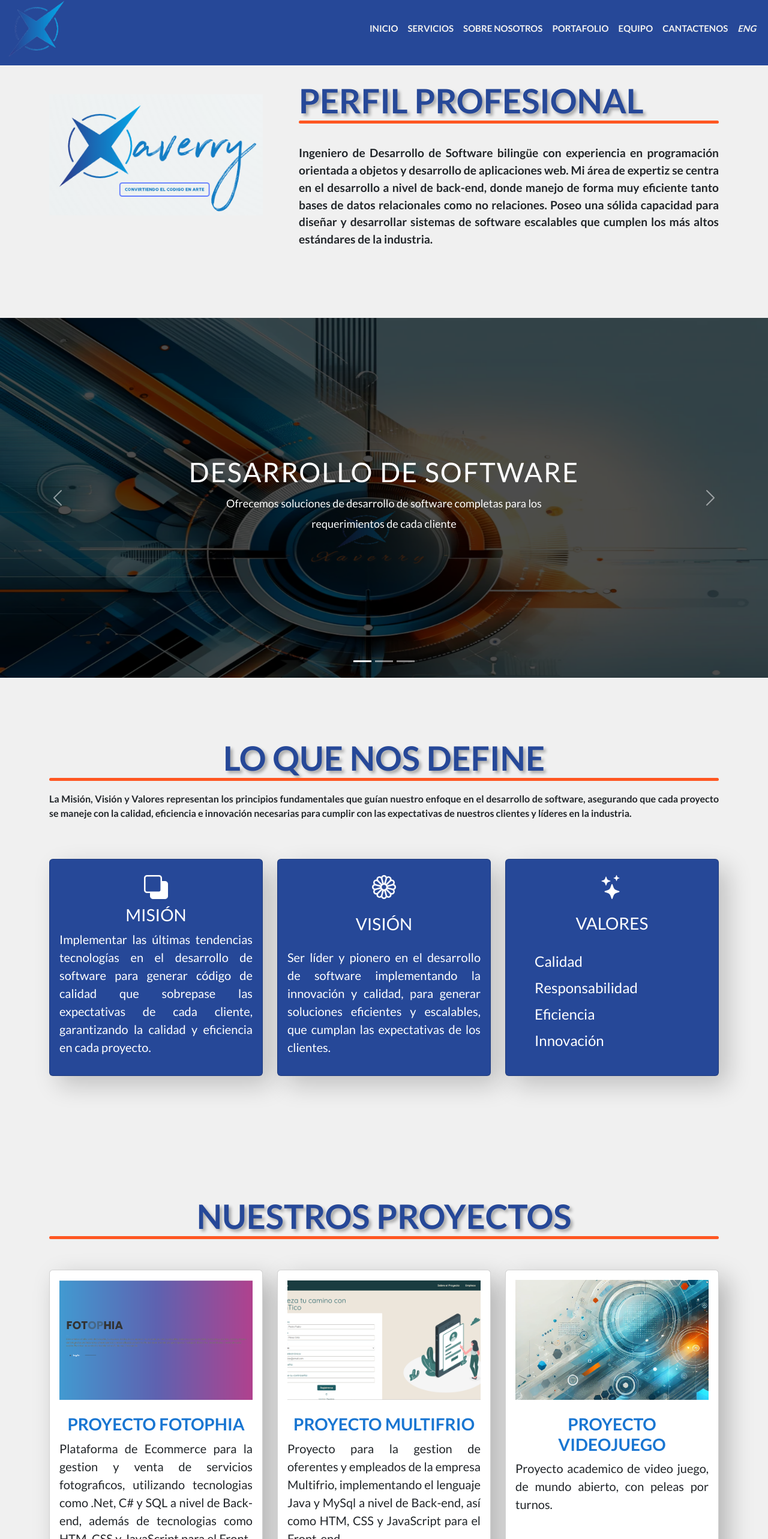
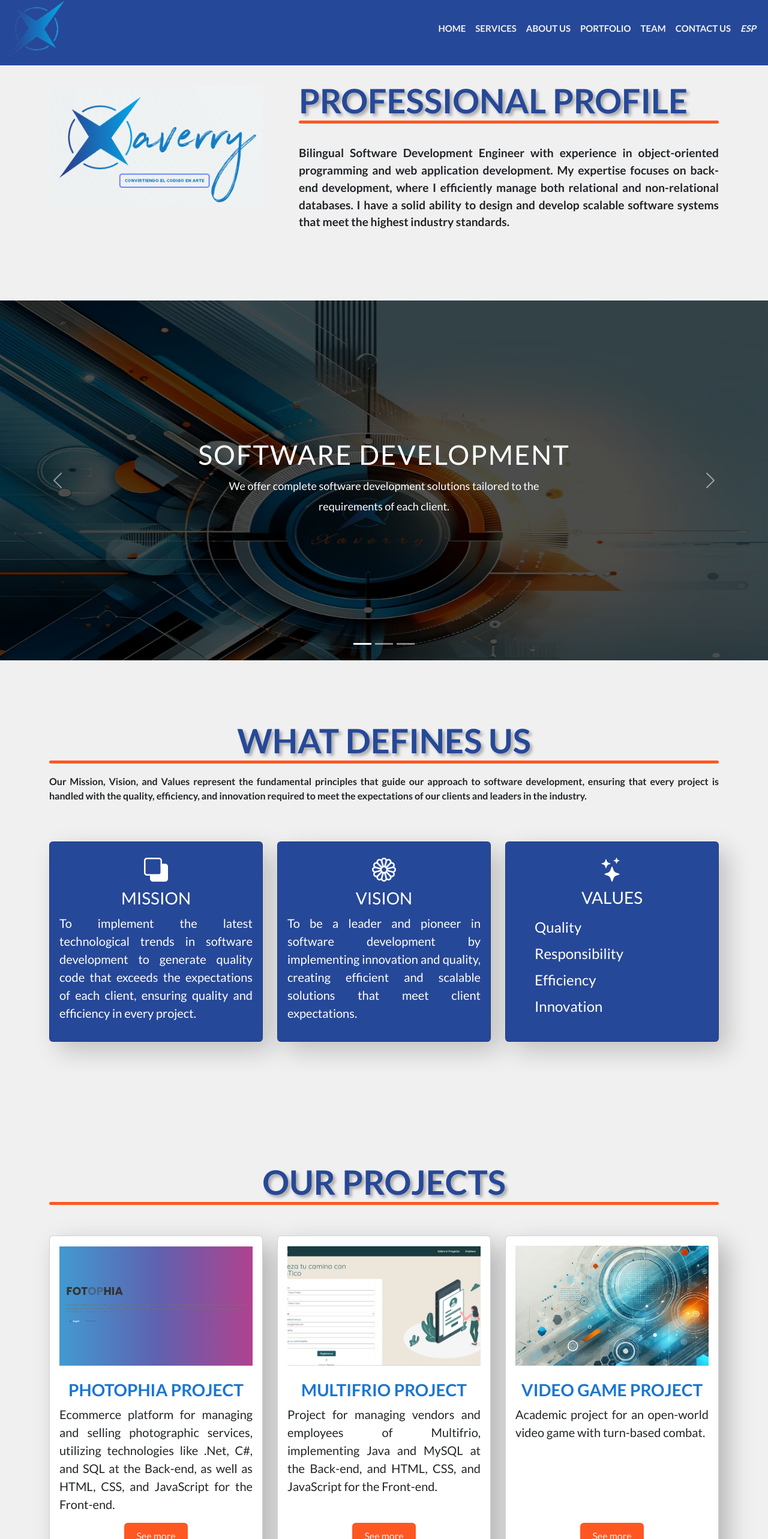
Before and after one commit to Xaverry/ProyectoFinal, a plain HTML site: page index.html in a window 1280 px wide. Shown: the part 14-2580 px from the top of the page at 60% size. Drawn offline with nearby package versions, Linux system fonts and the light colour scheme.

Commit message:
Update index.html

```diff
--- a/index.html
+++ b/index.html
@@ -31,26 +31,26 @@
           <div class="collapse navbar-collapse" id="navbarSupportedContent">
             <ul class="navbar-nav ms-auto mb-2 mb-lg-0">
               <li class="nav-item">
-                <a class="nav-link" href="#about">Inicio</a>
+                <a class="nav-link" href="#about">Home</a>
               </li>
               <li class="nav-item">
-                <a class="nav-link" href="#carouselExampleCaptions">Servicios</a>
+                <a class="nav-link" href="#carouselExampleCaptions">Services</a>
               </li>
               <li class="nav-item">
-                <a class="nav-link" href="#defineUs">Sobre nosotros</a>
+                <a class="nav-link" href="#defineUs">About Us</a>
               </li>
               <li class="nav-item">
-                <a class="nav-link" href="#portfolio">Portafolio</a>
+                <a class="nav-link" href="#portfolio">Portfolio</a>
               </li>
               <li class="nav-item">
-                <a class="nav-link" href="#team">Equipo</a>
+                <a class="nav-link" href="#team">Team</a>
               </li>
               <li class="nav-item">
-                <a class="nav-link" href="#contact">Cantactenos</a>
+                <a class="nav-link" href="#contact">Contact Us</a>
               </li>
               <li class="nav-item">
-                <a class="nav-link" href="/UsIndex.html" style="display: flex; align-items: center;">
-                  <i class="bi" >ENG</i>
+                <a class="nav-link" href="/index.html" style="display: flex; align-items: center;">
+                  <i class="bi" >ESP</i>
                 </a>
               </li>
             </ul>
@@ -69,13 +69,12 @@
                     </div>
                 </div>
                 <div id="#profileDescription" class="col-lg-8 col-md-12 col-12 ps-lg-5 mt-md-5">
-                    <h1 class="titleH1">Perfil profesional<br><!--Pensar si agrego algo en el salto de linea--></h1>
+                    <h1 class="titleH1">Professional profile<br><!--Pensar si agrego algo en el salto de linea--></h1>
                     <div class="about-text">
-                        <p class="profileParraf">Ingeniero de Desarrollo de Software bilingüe con experiencia en programación
-                            orientada a objetos y desarrollo de aplicaciones web. Mi área de expertiz se centra
-                            en el desarrollo a nivel de back-end, donde manejo de forma muy eficiente tanto bases de datos
-                            relacionales como no relaciones. Poseo una sólida capacidad para diseñar y desarrollar sistemas de
-                            software escalables que cumplen los más altos estándares de la industria.</p>
+                        <p class="profileParraf">Bilingual Software Development Engineer with experience in object-oriented programming
+                            and web application development. My expertise focuses on back-end development, where
+                            I efficiently manage both relational and non-relational databases. I have a solid ability to
+                            design and develop scalable software systems that meet the highest industry standards. </p>
                     </div>
                 </div>
             </div>
@@ -93,8 +92,8 @@
           <div class="carousel-item active">
             <img src="images/RepichudoLogo.PNG" class="d-block w-100" alt="...">
             <div class="carousel-caption">
-              <h5>Desarrollo de software</h5>
-              <p>Ofrecemos soluciones de desarrollo de software completas para los requerimientos de cada cliente</p>
+              <h5>Software Development</h5>
+              <p>We offer complete software development solutions tailored to the requirements of each client.</p>
               <!--<p><a href="" class="btn btn-warning mt-3">Ver más</a></p>-->
             </div>
           </div>
@@ -102,7 +101,7 @@
             <img src="images/Actualizada - Xaverry.PNG" class="d-block w-100" alt="...">
             <div class="carousel-caption">
               <h5>Back-end</h5>
-              <p>Especialistas en codigo a nivel de back-end para la seguridad de nuestros clientes</p>
+              <p>Specialists in back-end code to ensure the security of our clients.</p>
               <!--<p><a href="" class="btn btn-warning mt-3">Ver más</a></p>-->
             </div>
           </div>
@@ -110,7 +109,7 @@
             <img src="images/XaverryJarvis.PNG" class="d-block w-100" alt="...">
             <div class="carousel-caption">
               <h5>Front-end</h5>
-              <p>Implementamos las tecnologías más innovadoras y actuales en el desarrollo Front-end</p>
+              <p>We implement the most innovative and current technologies in Front-end development.</p>
               <!--<p><a href="" class="btn btn-warning mt-3">Ver más</a></p>-->
             </div>
           </div>
@@ -131,10 +130,9 @@
             <div class="row">
                 <div class="col-md-12">
                     <div class="section-header text-center pb-5">
-                        <h1 class="titleH1">Lo que nos define</h1>
-                        <p class="defineUsParraf">La Misión, Visión y Valores representan los principios fundamentales que guían nuestro enfoque en el desarrollo de software,
-                            asegurando que cada proyecto se maneje con la calidad, eficiencia e innovación necesarias para cumplir con las expectativas
-                            de nuestros clientes y líderes en la industria.</p>
+                        <h1 class="titleH1">What Defines Us</h1>
+                        <p class="defineUsParraf">Our Mission, Vision, and Values represent the fundamental principles that guide our approach to software development,
+                            ensuring that every project is handled with the quality, efficiency, and innovation required to meet the expectations of our clients and leaders in the industry.</p>
                     </div>
                 </div>
             </div>
@@ -144,9 +142,9 @@
                     <div id="cardDefineUS" class="card text-white text-center bp-2">
                         <div id="cardDefineUBody" class="card-body">
                             <i id="iTag" class="bi bi-subtract"></i>
-                            <h3 class="card-title">MISIÓN</h3>
-                            <p class="lead">Implementar las últimas tendencias tecnologías en el desarrollo de software para generar código de calidad que sobrepase las expectativas
-                            de cada cliente, garantizando la calidad y eficiencia en cada proyecto.</p>
+                            <h3 class="card-title">MISSION</h3>
+                            <p class="lead">To implement the latest technological trends in software development to generate quality code that exceeds the expectations of
+                                each client, ensuring quality and efficiency in every project.</p>
                         </div>
                     </div>
                 </div>
@@ -155,9 +153,9 @@
                     <div id="cardDefineUS" class="card text-white text-center bp-2">
                         <div id="cardDefineUBody" class="card-body">
                             <i id="iTag" class="bi bi-flower1"></i>
-                            <h3 class="card-title">VISIÓN</h3>
-                            <p class="lead">Ser líder y pionero en el desarrollo de software implementando la innovación y calidad, para generar soluciones eficientes y escalables, que cumplan
-                            las expectativas de los clientes.</p>
+                            <h3 class="card-title">VISION</h3>
+                            <p class="lead">To be a leader and pioneer in software development by implementing innovation and quality, creating efficient and scalable solutions
+                                that meet client expectations.</p>
                         </div>
                     </div>
                 </div>
@@ -166,12 +164,12 @@
                     <div id="cardDefineUS" class="card text-white text-center bp-2">
                         <div id="cardDefineUBody" class="card-body">
                             <i id="iTag" class="bi bi-stars"></i>
-                            <h3 class="card-title">VALORES</h3>
+                            <h3 class="card-title">VALUES</h3>
                             <ul>
-                                <li class="value-item" data-description="Descripción de Calidad">Calidad</li>
-                                <li class="value-item" data-description="Descripción de Responsabilidad">Responsabilidad</li>
-                                <li class="value-item" data-description="Descripción de Eficiencia">Eficiencia</li>
-                                <li class="value-item" data-description="Descripción de Innovación">Innovación</li>
+                                <li class="value-item" data-description="Descripción de Calidad">Quality</li>
+                                <li class="value-item" data-description="Descripción de Responsabilidad">Responsibility</li>
+                                <li class="value-item" data-description="Descripción de Eficiencia">Efficiency</li>
+                                <li class="value-item" data-description="Descripción de Innovación">Innovation</li>
                             </ul>
                         </div>
                     </div>
@@ -181,7 +179,7 @@
                 <div id="descriptionPopup" class="description-popup">
                     <div class="popup-content">
                         <p id="descriptionText"></p>
-                        <button id="closePopup" class="btn btn-danger">Cerrar</button>
+                        <button id="closePopup" class="btn btn-danger">Close</button>
                     </div>
                 </div>
 
@@ -196,7 +194,7 @@
             <div class="row">
                 <div class="col-md-12">
                     <div class="section-header text-center pb-5">
-                        <h1 class="titleH1">Nuestros proyectos</h1>
+                        <h1 class="titleH1">Our projects</h1>
                     </div>
                 </div>
             </div>
@@ -209,10 +207,10 @@
                             <div class="img-area mb-4">
                                 <img src="images/ProyectoEcommerce.png" alt="" class="img-fluid">
                             </div>
-                            <h3 id="titleH3" class="card-title">Proyecto Fotophia</h3>
-                            <p class="lead">Plataforma de Ecommerce para la gestion y venta de servicios fotograficos, utilizando tecnologias como .Net, C# y SQL a nivel de Back-end, además de
-                                tecnologias como HTM, CSS y JavaScript para el Front-end</p>
-                            <button id="btn-portfolio" class="btn">Ver más</button>
+                            <h3 id="titleH3" class="card-title">Photophia Project</h3>
+                            <p class="lead">Ecommerce platform for managing and selling photographic services, utilizing technologies like .Net, C#, and SQL at the Back-end,
+                                as well as HTML, CSS, and JavaScript for the Front-end.</p>
+                            <button id="btn-portfolio" class="btn">See more</button>
                         </div>
                     </div>
                 </div>
@@ -223,9 +221,9 @@
                             <div class="img-area mb-4">
                                 <img src="images/ProyectoTalenTico.png" alt="" class="img-fluid">
                             </div>
-                            <h3 id="titleH3" class="card-title">Proyecto Multifrio</h3>
-                            <p class="lead">Proyecto para la gestion de oferentes y empleados de la empresa Multifrio, implementando el lenguaje Java y MySql a nivel de Back-end, así como HTM, CSS y JavaScript para el Front-end</p>
-                            <button id="btn-portfolio" class="btn">Ver más</button>
+                            <h3 id="titleH3" class="card-title">Multifrio Project</h3>
+                            <p class="lead">Project for managing vendors and employees of Multifrio, implementing Java and MySQL at the Back-end, and HTML, CSS, and JavaScript for the Front-end.</p>
+                            <button id="btn-portfolio" class="btn">See more</button>
                         </div>
                     </div>
                 </div>
@@ -236,9 +234,9 @@
                             <div class="img-area mb-4">
                                 <img src="images/Fondo IA.webp" alt="" class="img-fluid">
                             </div>
-                            <h3 id="titleH3" class="card-title">Proyecto Videojuego</h3>
-                            <p class="lead">Proyecto academico de video juego, de mundo abierto, con peleas por turnos.</p>
-                            <button id="btn-portfolio" class="btn">Ver más</button>
+                            <h3 id="titleH3" class="card-title">Video Game Project</h3>
+                            <p class="lead">Academic project for an open-world video game with turn-based combat.</p>
+                            <button id="btn-portfolio" class="btn">See more</button>
                         </div>
                     </div>
                 </div>
@@ -249,9 +247,9 @@
                             <div class="img-area mb-4">
                                 <img src="images/ProyectoTalenTico.png" alt="" class="img-fluid">
                             </div>
-                            <h3 id="titleH3" class="card-title">Proyecto Talen-tico</h3>
-                            <p class="lead">Proyecto academico simulando la plataforma LinkedIn, en el cual se ha implementando el lenguaje Java y MySql a nivel de Back-end, así como HTM, CSS y JavaScript para el Front-end</p>
-                            <button id="btn-portfolio" class="btn">Ver más</button>
+                            <h3 id="titleH3" class="card-title">Talen-tico Project</h3>
+                            <p class="lead">Academic project simulating the LinkedIn platform, using Java and MySQL at the Back-end, and HTML, CSS, and JavaScript for the Front-end.</p>
+                            <button id="btn-portfolio" class="btn">See more</button>
                         </div>
                     </div>
                 </div>
@@ -262,9 +260,9 @@
                             <div class="img-area mb-4">
                                 <img src="images/ProyectoLandingByteOps.png" alt="" class="img-fluid">
                             </div>
-                            <h3 id="titleH3" class="card-title">Proyecto Byte-Ops</h3>
-                            <p class="lead">Proyecto academico en la cual se creo una landing page en visual studio, utilizando HTM, CSS y JavaScript</p>
-                            <button id="btn-portfolio" class="btn">Ver más</button>
+                            <h3 id="titleH3" class="card-title">Byte-Ops Project</h3>
+                            <p class="lead">Academic project where a landing page was created in Visual Studio using HTML, CSS, and JavaScript.</p>
+                            <button id="btn-portfolio" class="btn">See more</button>
                         </div>
                     </div>
                 </div>
@@ -275,10 +273,9 @@
                             <div class="img-area mb-4">
                                 <img src="images/RepichudoLogo.PNG" alt="" class="img-fluid">
                             </div>
-                            <h3 id="titleH3" class="card-title">Proyecto Gestión Taller</h3>
-                            <p class="lead">Plataforma web para la gestion de las horas hombre de un taller de fabricación de ductos, utilizando tecnologias como .Net, C# y SQL a nivel de Back-end, además de
-                                tecnologias como HTM, CSS y JavaScript para el Front-end</p>
-                            <button id="btn-portfolio" class="btn">Ver más</button>
+                            <h3 id="titleH3" class="card-title">Workshop Management Project</h3>
+                            <p class="lead">Web platform for managing labor hours in a duct fabrication workshop, utilizing technologies such as .Net, C#, and SQL at the Back-end, along with HTML, CSS, and JavaScript for the Front-end.</p>
+                            <button id="btn-portfolio" class="btn">See more</button>
                         </div>
                     </div>
                 </div>
@@ -293,7 +290,7 @@
         <div class="row">
             <div class="col-md-12">
                 <div class="section-header text-center pb-5">
-                    <h1 class="titleH1">Nuestro equipo</h1>
+                    <h1 class="titleH1">Our team</h1>
                 </div>
             </div>
         </div>
@@ -314,14 +311,16 @@
                     <div class="card-body">
                         <img src="images/Xaverry.jpg" alt="" class="img-fluid rounded-circle">
                         <h3 class="card-title py-2" id="titleH2">Jose Antonio Chaverri Cespedes</h3>
-                        <p class="card-text">Soy un profesional comprometido con la excelencia en cada proyecto, tanto en el ámbito personal como profesional.
-                            Estoy enfocado en un crecimiento constante y en superar mis propios límites, lo que me ha permitido alcanzar títulos en Ingeniería de Software e Ingeniería Mecánica,
-                            consolidando una formación integral y multidisciplinaria.</p>
+                        <p class="card-text">I am a professional committed to excellence in every project, both personally and professionally.
+                            I am focused on constant growth and surpassing my own limits, which has allowed me to earn degrees in Software Engineering and Mechanical Engineering,
+                            consolidating a comprehensive and multidisciplinary background.</p>
                         <div class="cv-container">
-                            <a href="https://drive.google.com/file/d/1luWbvn88flFW489P6AdN2aR5yzXF5tWg/view?usp=drive_link">
-                                <i id="download-icon" class="bi bi-download"></i>
-                            </a>
-                            <span class="cv-label">Curriculo </span>
+                            <div class="cv-container">
+                                <a href="https://drive.google.com/file/d/1Ftf3P0a4yZIUU8t0XamBy4GLtvEYE9aI/view?usp=drive_link">
+                                    <i id="download-icon" class="bi bi-download"></i>
+                                </a>
+                                <span class="cv-label">Curriculum </span>
+                            </div>
                         </div>
                     </div>
                 </div>
@@ -341,7 +340,7 @@
         <div class="row">
             <div class="col-md-12">
                 <div class="section-header text-center pb-5">
-                    <h1 class="titleH1">Contactenos</h1>
+                    <h1 class="titleH1">contact Us</h1>
                 </div>
             </div>
         </div>
@@ -359,26 +358,26 @@
                                         <div id="formContainer" class="row">
                                             <div class="col-md-12">
                                                 <div class="mb-3">
-                                                    <input type="text" class="form-control" required placeholder="Nombre">
+                                                    <input type="text" class="form-control" required placeholder="NAme">
                                                 </div>
                                             </div>
                                             <div class="col-md-12">
                                                 <div class="mb-3">
-                                                    <input type="email" class="form-control" required placeholder="Correo">
+                                                    <input type="email" class="form-control" required placeholder="Email">
                                                 </div>
                                             </div>
                                             <div class="col-md-12">
                                                 <div class="mb-3">
-                                                    <input type="text" class="form-control" required placeholder="telefono">
+                                                    <input type="text" class="form-control" required placeholder="Phone">
                                                 </div>
                                             </div>
                                             <div class="col-md-12">
                                                 <div class="mb-3">
-                                                    <textarea rows="3" required class="form-control" placeholder="Indique su comentario"></textarea>
+                                                    <textarea rows="3" required class="form-control" placeholder="Indicate your comment"></textarea>
                                                 </div>
                                             </div>
                                             <div class="btn-container">
-                                                <button id="btn-form" class="btn btn-lg btn-block mt-3">Enviar</button>
+                                                <button id="btn-form" class="btn btn-lg btn-block mt-3">Send</button>
                                             </div>
                                         </div>
                                     </form>
@@ -438,7 +437,7 @@
 
             <div class="menu-footer-section">
                 <div class="footer-creds">
-                    <p>©Copyright 2024 - Xaverry.com - todos los derechos reservados</p>
+                    <p>©Copyright 2024 - Xaverry.com - All rights reserved</p>
                 </div>
             </div>
         </div>
```
